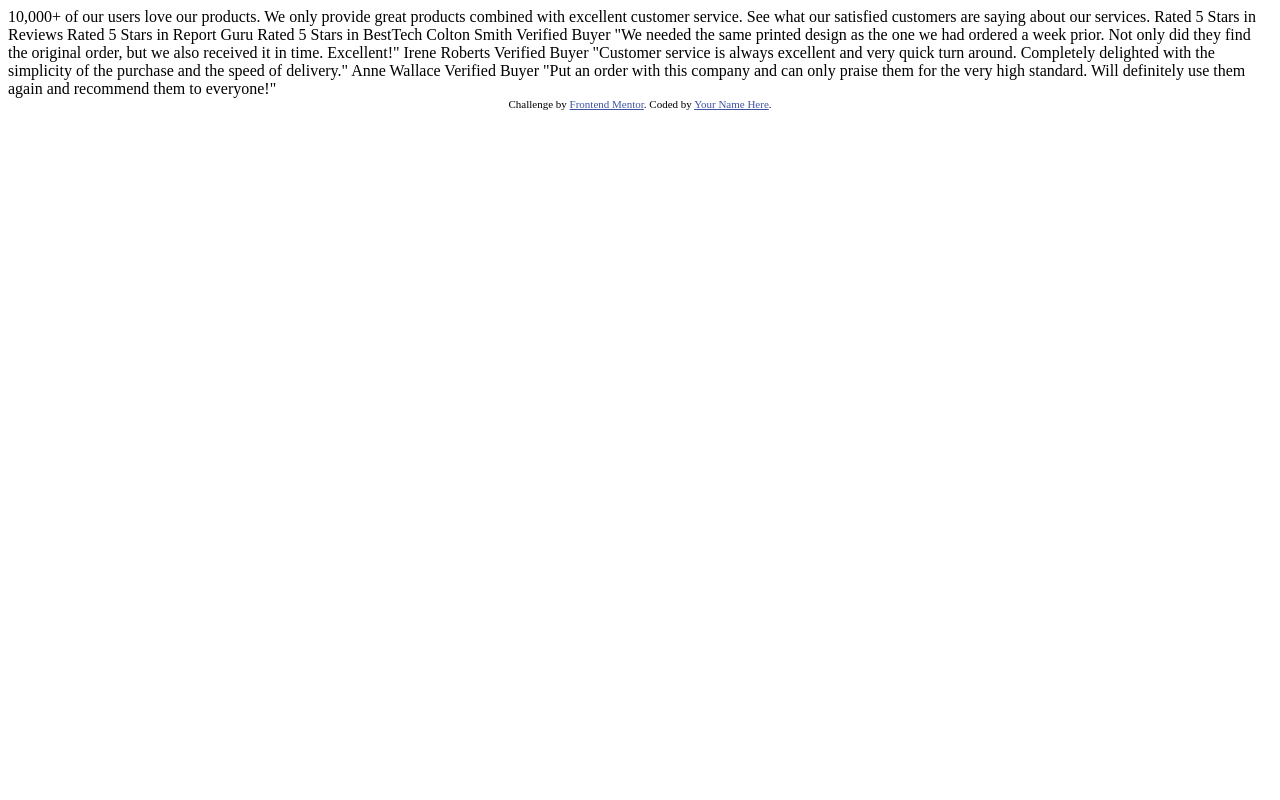
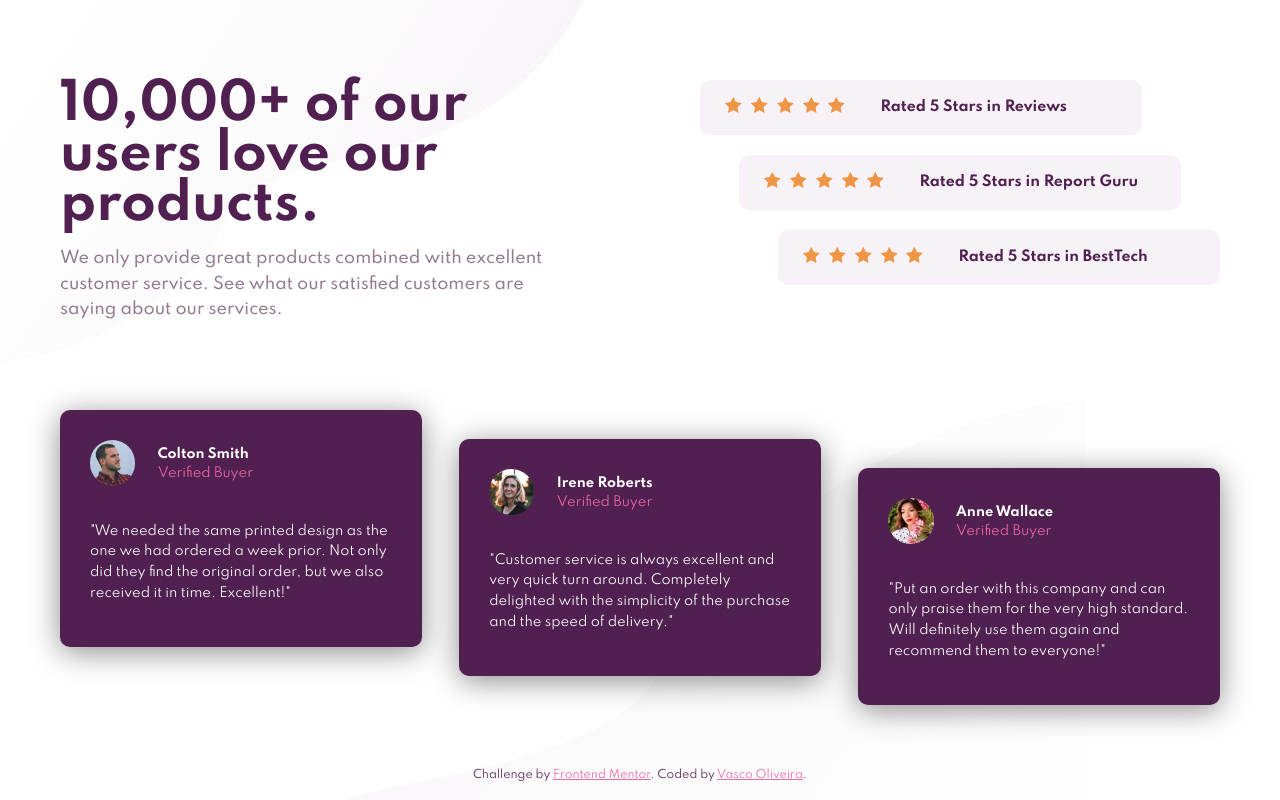
Before and after one commit to volivers/social-proof-section, a plain HTML site: page index.html in a window 1280 px wide. Drawn offline with Linux system fonts and the light colour scheme.

Commit message:
finished page

```diff
--- a/index.html
+++ b/index.html
@@ -2,60 +2,86 @@
 <html lang="en">
   <head>
     <meta charset="UTF-8" />
-    <meta name="viewport" content="width=device-width, initial-scale=1.0" />
-    <!-- displays site properly based on user's device -->
-
-    <link
-      rel="icon"
-      type="image/png"
-      sizes="32x32"
-      href="./images/favicon-32x32.png"
-    />
-
+    <meta name="viewport" content="width=device-width, initial-scale=1.0" /> <!-- displays site properly based on user's device -->
+    <link href="https://fonts.googleapis.com/css2?family=Spartan:wght@400;500;700&display=swap" rel="stylesheet">
+    <link rel="icon" type="image/png" sizes="32x32" href="./images/favicon-32x32.png"/>
+    <link rel="stylesheet" type="text/css" href="style.css">
     <title>Frontend Mentor | Social proof section</title>
-
-    <!-- Feel free to remove these styles or customise in your own stylesheet 👍 -->
-    <style>
-      .attribution {
-        font-size: 11px;
-        text-align: center;
-      }
-      .attribution a {
-        color: hsl(228, 45%, 44%);
-      }
-    </style>
   </head>
   <body>
-    10,000+ of our users love our products.
+    <div class="container">
+      <div id="background-top"></div>
+      <div class="main-title">
+        <h1>10,000+ of our users love our products.</h1>
+        <h3>We only provide great products combined with excellent customer service.
+        See what our satisfied customers are saying about our services.</h3>
+      </div>
 
-    We only provide great products combined with excellent customer service.
-    See what our satisfied customers are saying about our services.
+      <div class="ratings-list">
+        <div class="rating">
+          <div class="rating-stars">
+            <img src="./images/icon-star.svg" alt="rating star" class="star">
+            <img src="./images/icon-star.svg" alt="rating star" class="star">
+            <img src="./images/icon-star.svg" alt="rating star" class="star">
+            <img src="./images/icon-star.svg" alt="rating star" class="star">
+            <img src="./images/icon-star.svg" alt="rating star" class="star">
+          </div>
+          <p>Rated 5 Stars in Reviews</p>
+        </div>
+        <div class="rating">
+          <div class="rating-stars">
+            <img src="./images/icon-star.svg" alt="rating star" class="star">
+            <img src="./images/icon-star.svg" alt="rating star" class="star">
+            <img src="./images/icon-star.svg" alt="rating star" class="star">
+            <img src="./images/icon-star.svg" alt="rating star" class="star">
+            <img src="./images/icon-star.svg" alt="rating star" class="star">
+          </div>
+          <p>Rated 5 Stars in Report Guru</p>
+        </div>
+        <div class="rating">
+          <div class="rating-stars">
+            <img src="./images/icon-star.svg" alt="rating star" class="star">
+            <img src="./images/icon-star.svg" alt="rating star" class="star">
+            <img src="./images/icon-star.svg" alt="rating star" class="star">
+            <img src="./images/icon-star.svg" alt="rating star" class="star">
+            <img src="./images/icon-star.svg" alt="rating star" class="star">
+          </div>
+          <p>Rated 5 Stars in BestTech</p>
+        </div>
+      </div>
 
-    Rated 5 Stars in Reviews
-    Rated 5 Stars in Report Guru
-    Rated 5 Stars in BestTech
+      <div class="cards-list">
+        <div class="card">
+          <img src="./images/image-colton.jpg" alt="colton photo" class="avatar">
+          <p class="name">Colton Smith</p>
+          <p class="verified">Verified Buyer</p>
+          <p class="review">"We needed the same printed design as the one we had ordered a week prior.
+          Not only did they find the original order, but we also received it in time.
+          Excellent!"</p>
+        </div>
 
-    Colton Smith
-    Verified Buyer
-    "We needed the same printed design as the one we had ordered a week prior.
-    Not only did they find the original order, but we also received it in time.
-    Excellent!"
+        <div class="card">
+          <img src="./images/image-irene.jpg" alt="irene photo" class="avatar">
+          <p class="name">Irene Roberts</p>
+          <p class="verified">Verified Buyer</p>
+          <p class="review">"Customer service is always excellent and very quick turn around. Completely
+          delighted with the simplicity of the purchase and the speed of delivery."</p>
+        </div>
 
-    Irene Roberts
-    Verified Buyer
-    "Customer service is always excellent and very quick turn around. Completely
-    delighted with the simplicity of the purchase and the speed of delivery."
+        <div class="card">
+          <img src="./images/image-anne.jpg" alt="anne photo" class="avatar">
+          <p class="name">Anne Wallace</p>
+          <p class="verified">Verified Buyer</p>
+          <p class="review">"Put an order with this company and can only praise them for the very high
+          standard. Will definitely use them again and recommend them to everyone!"</p>
+        </div>
+      </div>
 
-    Anne Wallace
-    Verified Buyer
-    "Put an order with this company and can only praise them for the very high
-    standard. Will definitely use them again and recommend them to everyone!"
-
-    <div class="attribution">
-      Challenge by
-      <a href="https://www.frontendmentor.io?ref=challenge" target="_blank"
-        >Frontend Mentor</a
-      >. Coded by <a href="#">Your Name Here</a>.
+      <div class="attribution">
+        <p>Challenge by <a href="https://www.frontendmentor.io?ref=challenge" target="_blank">Frontend Mentor</a>.
+          Coded by <a href="#">Vasco Oliveira</a>.</p>
+      </div>
+      <div id="background-bottom"></div>
     </div>
-  </body>
+  </bod class="name"y>
 </html>
--- /dev/null
+++ b/style.css
@@ -0,0 +1,269 @@
+* {
+  font-family: Spartan, sans-serif;
+}
+
+body {
+  font-size: 15px;
+  background-color: hsl(0, 0%, 100%);
+  margin: 0;
+  padding: 0;
+}
+
+.container {
+  width: 100%;
+  height: 100vh;
+  display: flex;
+  flex-wrap: wrap;
+  justify-content: space-around;
+  align-items: center;
+  position: relative;
+}
+
+/* Background on the top*/
+
+#background-top {
+  background-image: url('./images/bg-pattern-top-desktop.svg');
+  background-size: auto;
+  background-repeat: no-repeat;
+  width: 100%;
+  height: 50vh;
+  position: absolute;
+  bottom: 50vh;
+}
+
+/* Main page content */
+
+.main-title h1 {
+  font-size: 50px;
+  font-weight: 700;
+  color: hsl(300, 43%, 22%);
+  line-height: 50px;
+  margin-bottom: 0;
+}
+
+.main-title h3 {
+  font-size: 16px;
+  font-weight: 500;
+  color: hsl(303, 10%, 53%);
+  line-height: 1.6;
+}
+
+.main-title {
+  z-index: 5;
+  flex-basis: 50%;
+  padding: 40px 60px 0 60px;
+  box-sizing: border-box;
+}
+
+.ratings-list {
+  z-index: 5;
+  flex-basis: 50%;
+  padding: 40px 60px 0 60px;
+  box-sizing: border-box;
+}
+
+.rating {
+  width: 85%;
+  margin-bottom: 20px;
+  padding: 5px;
+  background-color: hsl(300, 24%, 96%);
+  border-radius: 10px;
+  display: flex;
+  justify-content: flex-start;
+  align-items: center;
+  flex-wrap: wrap;
+  box-sizing: border-box;
+}
+
+.ratings-list div:nth-child(2) {
+  margin-left: 7.5%;
+}
+
+.ratings-list div:nth-child(3) {
+  margin-left: 15%;
+}
+
+.rating p {
+  color: hsl(300, 43%, 22%);
+  font-size: 14px;
+  font-weight: 700;
+  margin-left: 30px;
+}
+
+.rating-stars {
+  margin-left: 20px;
+}
+
+.rating-stars .star {
+  margin-right: 5px;
+}
+
+.cards-list {
+  z-index: 5;
+  flex-basis: 100%;
+  padding: 0 60px 40px 60px;
+  box-sizing: border-box;
+  display: flex;
+  justify-content: space-between;
+  align-items: center;
+  flex-wrap: wrap;
+}
+
+.card {
+  background-color: hsl(300, 43%, 22%);
+  border-radius: 10px;
+  padding: 30px;
+  flex-basis: 26%;
+  position: relative;
+  -webkit-box-shadow: 0px 5px 30px 0px rgba(0, 0, 0, 0.45);
+  -moz-box-shadow: 0px 5px 30px 0px rgba(0, 0, 0, 0.45);
+  box-shadow: 0px 5px 30px 0px rgba(0, 0, 0, 0.45);
+}
+
+.cards-list div:nth-child(2) {
+  margin-top: 5%;
+}
+
+.cards-list div:nth-child(3) {
+  margin-top: 10%;
+}
+
+img.avatar {
+  border-radius: 50%;
+  width: 15%;
+}
+
+.card .name {
+  color: hsl(0, 0%, 100%);
+  font-weight: 700;
+  font-size: 13px;
+  position: absolute;
+  top: 10%;
+  left: 27%;
+}
+
+.card .verified {
+  color: hsl(333, 80%, 67%);
+  font-weight: 400;
+  font-size: 13px;
+  position: absolute;
+  top: 18%;
+  left: 27%;
+}
+
+.card .review {
+  color: hsl(0, 0%, 100%);
+  font-size: 13px;
+  line-height: 1.6;
+  margin-top: 30px;
+}
+
+/* Footer */
+
+.attribution {
+  font-size: 11px;
+  color: hsl(300, 43%, 22%);
+  text-align: center;
+  flex-basis: 100%;
+}
+.attribution a {
+  color: hsl(333, 80%, 67%);
+}
+
+/* Background on the bottom*/
+
+#background-bottom {
+  background-image: url('./images/bg-pattern-bottom-desktop.svg');
+  background-size: auto;
+  background-repeat: no-repeat;
+  width: 100%;
+  height: 50vh;
+  position: absolute;
+  top: 50vh;
+}
+
+/* Mobile version */
+
+@media(max-width: 890px) {
+
+  .main-title h1 {
+    text-align: center;
+    font-size: 40px;
+  }
+
+  .main-title h3 {
+    text-align: center;
+  }
+
+  .container {
+    justify-content: center;
+    align-items: center;
+    text-align: center;
+}
+
+  .main-title {
+    flex-basis: 100%;
+  }
+
+  .ratings-list {
+    flex-basis: 100%;
+  }
+
+  .ratings-list div:nth-child(2) {
+    margin-left: 0;
+  }
+
+  .ratings-list div:nth-child(3) {
+    margin-left: 0;
+  }
+
+  .rating {
+    width: 100%;
+    justify-content: center;
+    align-items: center;
+    padding-top: 15px;
+  }
+
+  .rating p {
+    margin-left: 0;
+  }
+
+  .card {
+    flex-basis: 100%;
+    text-align: left;
+  }
+
+  .cards-list div:nth-child(2) {
+    margin-top: 20px;
+  }
+
+  .cards-list div:nth-child(3) {
+    margin-top: 20px;
+  }
+
+  img.avatar {
+    width: 20%;
+  }
+
+  .card .name {
+    top: 7%;
+    left: 35%;
+  }
+
+  .card .verified {
+    top: 14%;
+    left: 35%;
+  }
+
+  #background-top {
+    background-image: url('./images/bg-pattern-top-mobile.svg');
+  }
+
+  #background-bottom {
+    background-image: url('./images/bg-pattern-bottom-mobile.svg');
+  }
+
+  .attribution {
+    text-align: center;
+  }
+}
```
